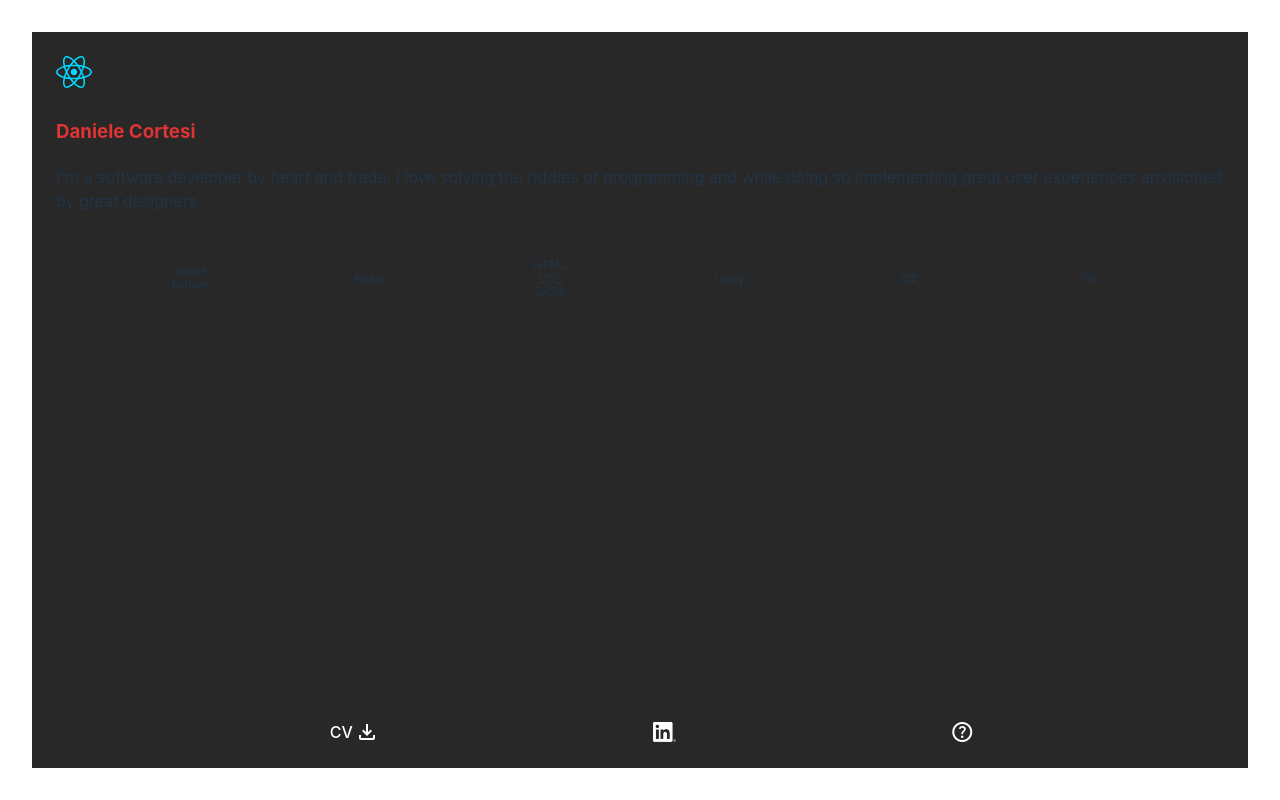
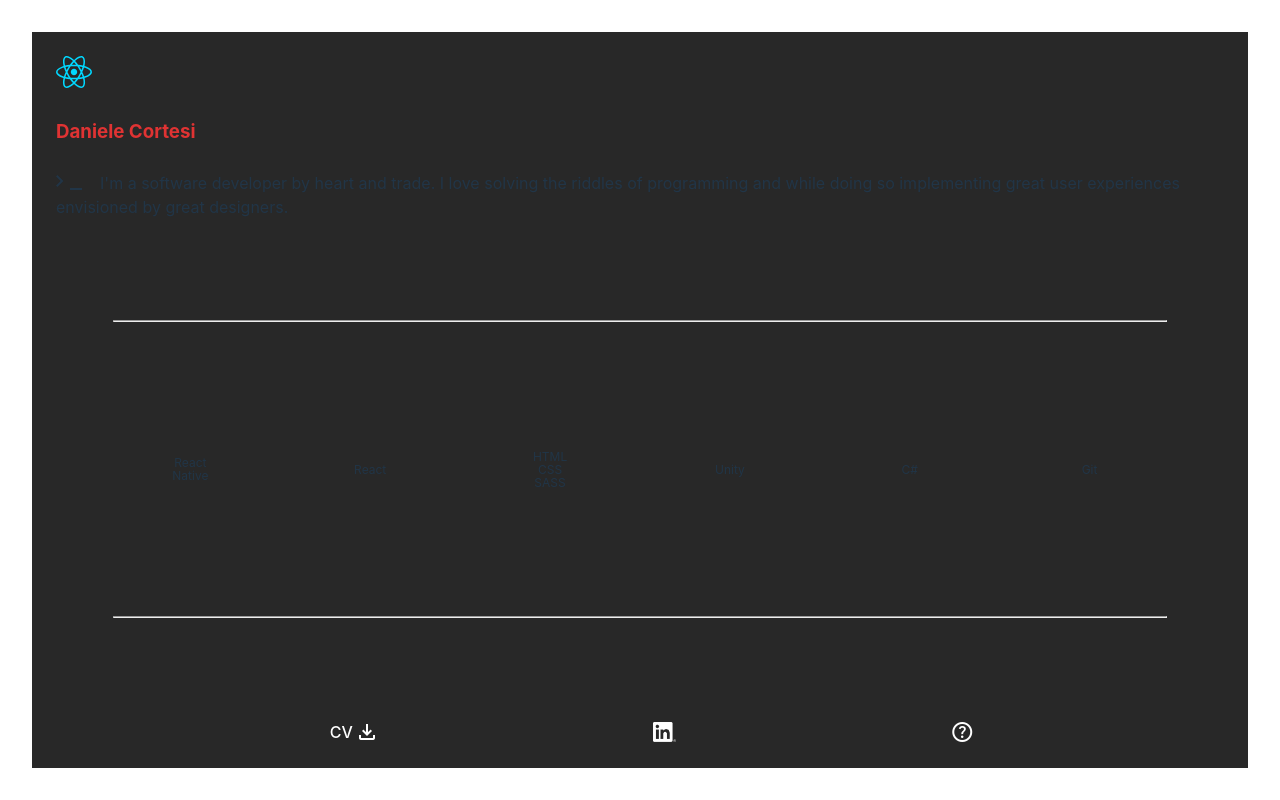
Before and after one commit to Jackaljkdan/webresume, a React (Vite) app: page / in a window 1280 px wide. Built offline with nearby package versions, Linux system fonts and the light colour scheme.

Commit message:
Add prompt icon

```diff
--- /dev/null
+++ b/src/components/PromptIcon.scss
@@ -0,0 +1,11 @@
+.prompt-icon {
+    margin-right: 12px;
+
+    span {
+        transform: translateY(4px);
+
+        &:first-child {
+            margin: 0 -8px;
+        }
+    }
+}
--- /dev/null
+++ b/src/components/PromptIcon.tsx
@@ -0,0 +1,20 @@
+import classNames from "classnames";
+
+import "./PromptIcon.scss";
+
+type Props = {
+    className?: string;
+};
+
+export function PromptIcon(props: Props) {
+    return (
+        <span className={classNames(props.className, "prompt-icon")}>
+            <span className="material-symbols-outlined">
+                chevron_right
+            </span>
+            <span className="material-symbols-outlined">
+                minimize
+            </span>
+        </span>
+    );
+}
--- a/src/components/Summary.scss
+++ b/src/components/Summary.scss
@@ -5,8 +5,13 @@
     background-color: v.$background-contrast;
     display: flex;
     flex-direction: column;
+    justify-content: space-between;
     height: 100%;
     box-sizing: border-box;
+
+    hr {
+        width: 90%;
+    }
 }
 
 .my-name {
@@ -19,11 +24,10 @@
     flex-direction: row;
     justify-content: space-evenly;
     flex-wrap: wrap;
-    margin: 20px 0;
 }
 
 .links {
-    margin-top: auto;
+    // margin-top: auto;
     display: flex;
     flex-direction: row-reverse;
     justify-content: space-evenly;
--- a/src/components/Summary.tsx
+++ b/src/components/Summary.tsx
@@ -6,6 +6,7 @@ import { ProgressBar } from "./ProgressBar";
 import { MaterialLinkButton } from "./MaterialLinkButton";
 import { IconLinkButton } from "./IconLinkButton";
 import linkedin from "../assets/linkedin.png";
+import { PromptIcon } from "./PromptIcon";
 
 type Props = {
     className?: string,
@@ -14,6 +15,7 @@ type Props = {
 export function Summary(props: Props) {
     return (
         <div className={classNames(props.className, "summary")}>
+            <div>
                 <MyPicture />
 
                 <h3 className="my-name">
@@ -21,10 +23,15 @@ export function Summary(props: Props) {
                 </h3>
 
                 <div>
+                    <PromptIcon />
                     I'm a software developer by heart and trade.
                     I love solving the riddles of programming and while doing so
                     implementing great user experiences envisioned by great designers.
                 </div>
+            </div>
+
+
+            <hr />
 
             <div className="skills">
                 <ProgressBar percentage={94}>
@@ -52,6 +59,8 @@ export function Summary(props: Props) {
                 </ProgressBar>
             </div>
 
+            <hr />
+
             <div className="links">
                 <MaterialLinkButton
                     href="https://www.youtube.com/watch?v=dQw4w9WgXcQ"
```
Lines whose indentation alone changed are shown as unchanged.
